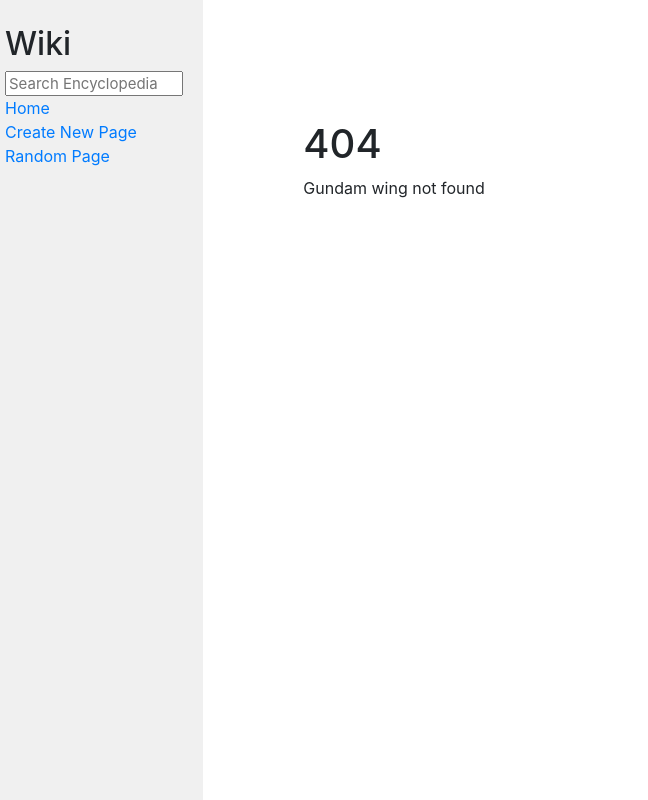
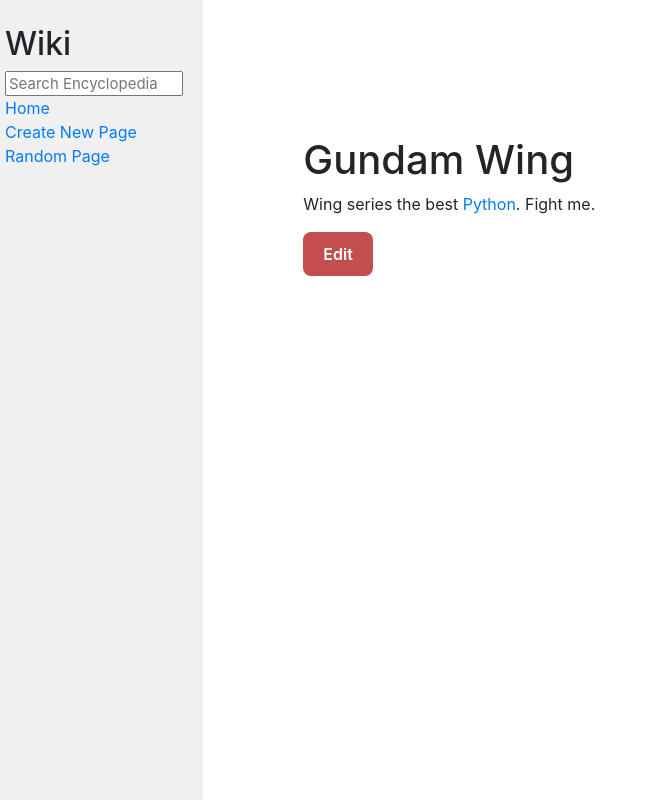
Before and after one commit to hiruto101/CS50-Project-1, a Django app: a page that uses wiki/encyclopedia/templates/encyclopedia/layout.html in a window 1280 px wide. Shown: the whole page, without its empty margins (0-648 px from the left). Run offline with Django 3.2, Linux system fonts and the light colour scheme; some libraries are stand-ins or nearby versions.

Commit message:
final, gundam wing.md added

```diff
--- a/wiki/encyclopedia/templates/encyclopedia/new_page.html
+++ b/wiki/encyclopedia/templates/encyclopedia/new_page.html
@@ -34,7 +34,7 @@
         </tr>
         <tr>
             <td>
-                <input type="submit" name="submit" class="submit_button" value="Submit">
+                <input type="submit" name="submit" class="submit_button" value="Save">
             </td>
 
         </tr>
--- a/wiki/encyclopedia/templates/encyclopedia/search.html
+++ b/wiki/encyclopedia/templates/encyclopedia/search.html
@@ -5,6 +5,7 @@
 {% endblock %}
 
 {% block body %}
+    <h2>Result with "{{ title }}" in title</h2>
     <ul>
     {% for list in n_list %}
         <li><a href="{% url 'entry' title=list %}"> {{ list }}</li></a>
--- a/wiki/encyclopedia/views.py
+++ b/wiki/encyclopedia/views.py
@@ -26,7 +26,7 @@ def entry(request, title):
     if content == None:
         return render(request,"encyclopedia/error.html", {
              "message": title + " not found",
-                "title":"404 Error",
+                "title":title +" 404 Error",
                 "error":"404"
         })
     else:
@@ -51,11 +51,12 @@ def search(request):
         n_list=[]
         for item in entries:
             if q in item:
-                n_list.append(item)
+                n_list.append(item.capitalize())
 
         if len(n_list) > 0:
            return render(request, "encyclopedia/search.html", {
-               "n_list":n_list
+               "n_list":n_list,
+               "title":q
            })
         else:
             return render(request, "encyclopedia/error.html", {
--- /dev/null
+++ b/wiki/entries/Gundam wing.md
@@ -0,0 +1,4 @@
+#Gundam Wing
+
+Wing series the best [Python](/wiki/Python).
+Fight me.
```
